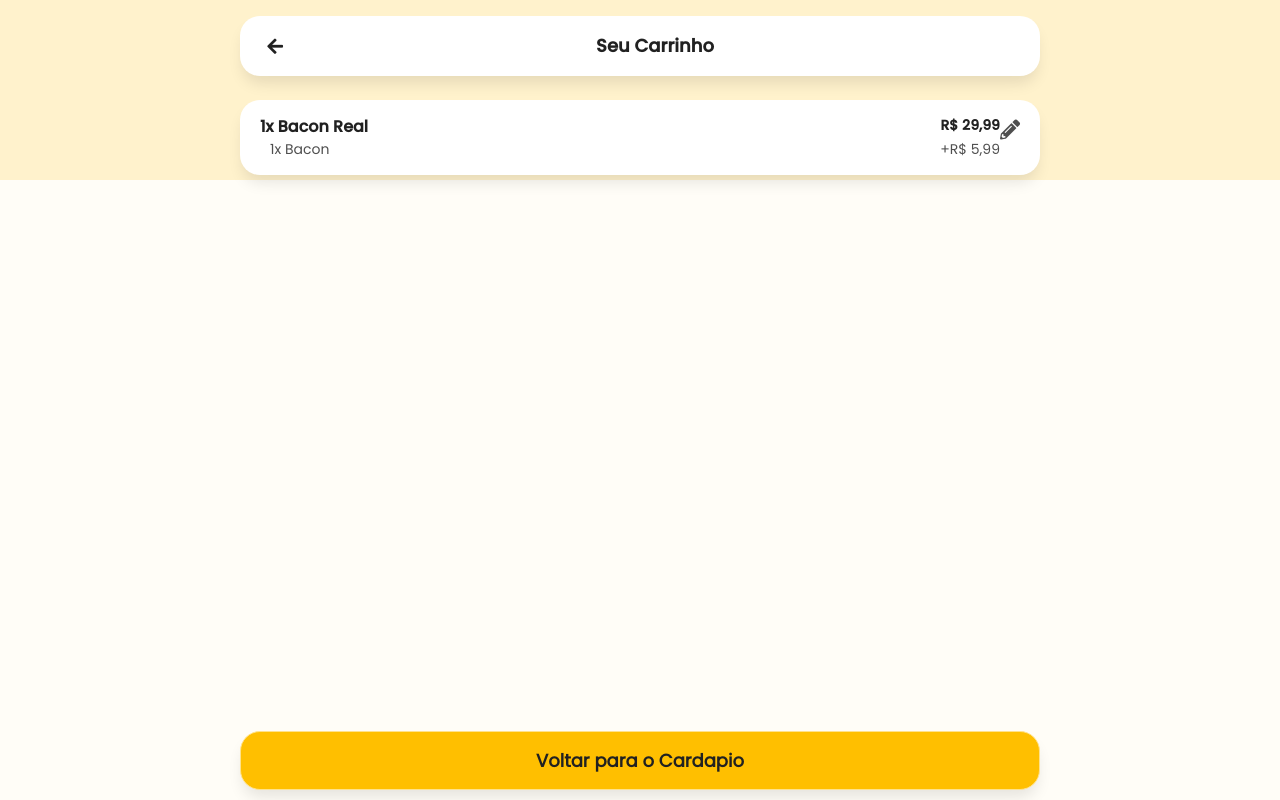
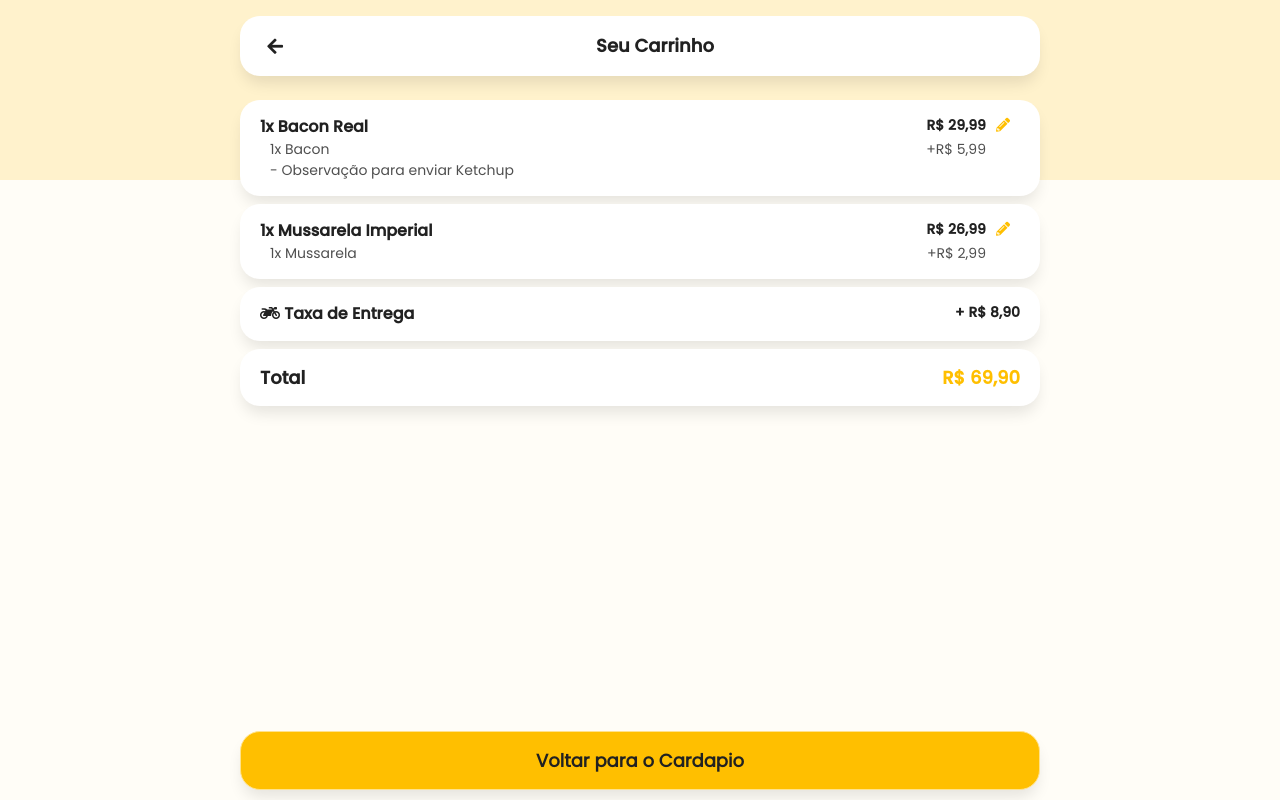
Before and after one commit to Frouzin/CardapioDigital, a plain HTML site: page carrinho.html in a window 1280 px wide. Drawn offline with Linux system fonts and the light colour scheme.

Commit message:
Add: infos/Total Product

```diff
--- a/carrinho.html
+++ b/carrinho.html
@@ -55,7 +55,7 @@
     </section>
 
     <section class="carrinho width-fix mt-4">
-        <div class="card mb2 pr-0">
+        <div class="card mb-2 pr-0">
 
             <div class="container-detalhes">
 
@@ -71,6 +71,10 @@
                         <p class="price-opcional mb-0">+R$ 5,99</p>
                     </div>
 
+                    <div class="infos-produto">
+                        <p class="obs-opcional mb-0">- Observação para enviar Ketchup</p>
+                    </div>
+
                 </div>
                 <div class="detalhes-produto-edit">
                     <i class="fas fa-pencil-alt"></i>
@@ -79,6 +83,46 @@
             </div>
 
         </div>
+
+        <div class="card mb-2 pr-0">
+
+            <div class="container-detalhes">
+
+                <div class="detalhes-produto">
+
+                    <div class="infos-produto">
+                        <p class="name"><b>1x Mussarela Imperial</b></p>
+                        <p class="price"><b>R$ 26,99</b></p>
+                    </div>
+
+                    <div class="infos-produto">
+                        <p class="name-opcional mb-0">1x Mussarela</p>
+                        <p class="price-opcional mb-0">+R$ 2,99</p>
+                    </div>
+
+                </div>
+                <div class="detalhes-produto-edit">
+                    <i class="fas fa-pencil-alt"></i>
+                </div>
+
+            </div>
+
+        </div>
+
+        <div class="card mb-2">
+            <div class="infos-produto">
+                <p class="name mb-0"><i class="fas fa-motorcycle"></i><b>&nbsp;Taxa de Entrega</b></p>
+                <p class="price mb-0"><b>+ R$ 8,90</b></p>
+            </div>
+        </div>
+
+        <div class="card mb-2">
+            <div class="infos-produto">
+                <p class="name-total mb-0"><b>Total</b></p>
+                <p class="price-total mb-0"><b>R$ 69,90</b></p>
+            </div>
+        </div>
+
     </section>
 
     <a href="./index.html" class="btn btn-yellow btn-full voltar">
--- a/css/main.css
+++ b/css/main.css
@@ -39,6 +39,9 @@ b{
     display: none !important;
 }
 
+.pr-o{
+    padding-right: 0px !important;
+}
 .bg-top {
     position: absolute;
     top: 0px;
@@ -524,8 +527,31 @@ textarea{
 }
 
 .carrinho .infos-produto .name-opcional,
-.carrinho .infos-produto .price-opcional{
+.carrinho .infos-produto .price-opcional,
+.carrinho .infos-produto .obs-opcional{
     font-size: 14px;
     color: var(--color-text);
     margin-left: 10px;
 }
+
+.carrinho .infos-produto .obs-opcional{
+    margin-right: 75px;
+}
+
+.detalhes-produto-edit{
+    font-size: 14px;
+    padding-left: 10px;
+    padding-right: 10px;
+    color: var(--color-primary);
+    cursor: pointer;
+}
+
+.carrinho .infos-produto .name-total{
+    font-size: 18px;
+    color: var(--color-black);
+}
+
+.carrinho .infos-produto .price-total{
+    font-size: 18px;
+    color: var(--color-primary);
+}
```
